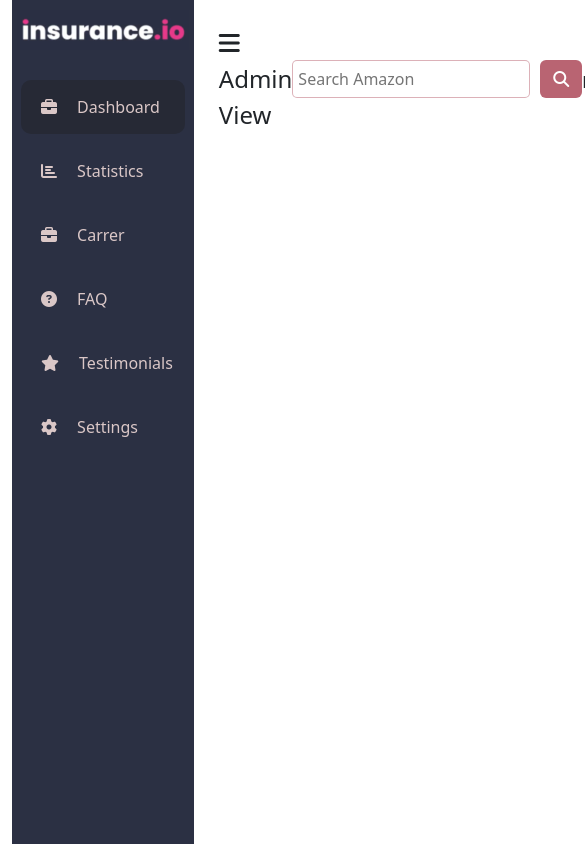
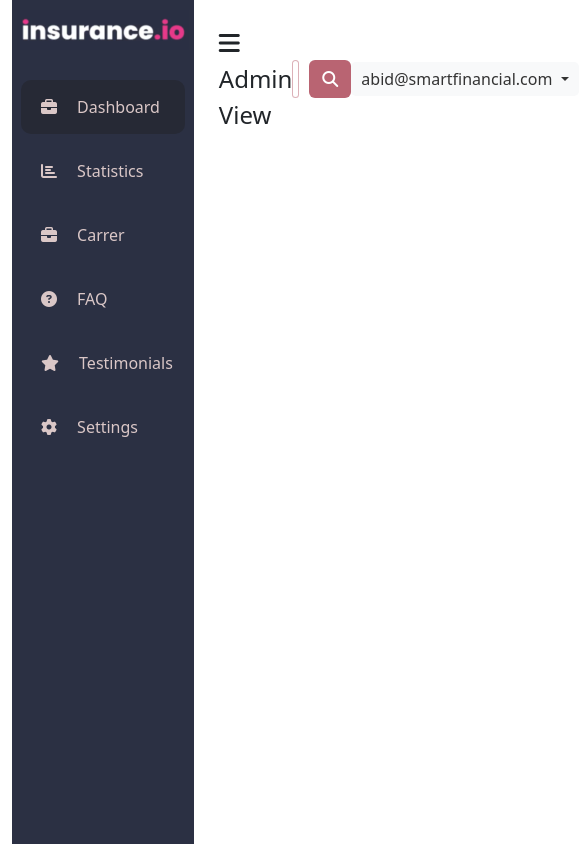
Before and after one commit to amira2011/insurance, a plain HTML site: page index.html in a window 390 px wide. Shown: the top 844 px of the page, 585 px wide, since content can reach past the window. Drawn offline with nearby package versions, Linux system fonts and the light colour scheme.

Commit message:
Dropdown

```diff
--- a/index.html
+++ b/index.html
@@ -68,17 +68,31 @@
             <div class="nav-logo"><i class="fas fa-bars"></i> Admin View</div>
 
             <div class="nav-search d-flex">
-              <input
-                type="text"
-                placeholder="Search Amazon"
-                class="search-input"
-              />
+              <input type="text" placeholder="Search  " class="search-input" />
               <div class="btn">
                 <i class="fa-solid fa-magnifying-glass"></i>
               </div>
             </div>
 
-            <div class="nav-signin"><div class="logo">Dashboard</div></div>
+            <div class="dropdown">
+              <a
+                class="btn dropdown-toggle"
+                href="#"
+                role="button"
+                id="email-dropdownMenuLink"
+                data-bs-toggle="dropdown"
+                aria-expanded="false"
+              >
+                abid@smartfinancial.com
+              </a>
+
+              <ul
+                class="dropdown-menu email-dropdown-menu"
+                aria-labelledby="email-dropdownMenuLink"
+              >
+                <li><a class="dropdown-item" href="#">Logout</a></li>
+              </ul>
+            </div>
           </div>
         </div>
       </div>
--- a/style.css
+++ b/style.css
@@ -112,4 +112,29 @@ body {
   margin-right: 10px;
   border-radius: 5px;
   border: 1px solid rgba(185, 100, 114, 0.5);
+  width: 100%;
 }
+.nav-search input:focus {
+  border: 2px solid rgb(185, 100, 114);
+  outline: none;
+  box-shadow: 0 0 8px rgba(185, 100, 114, 0.5);
+}
+
+#email-dropdownMenuLink {
+  background-color: #f8f9fa;
+  color: #333;
+  border: none;
+  padding: 5px 10px;
+  border-radius: 5px;
+  text-decoration: none;
+}
+#email-dropdownMenuLink:hover,
+#email-dropdownMenuLink:focus {
+  background-color: #e2e6ea;
+  color: #000;
+  box-shadow: 0 0 5px rgba(185, 100, 114, 0.5);
+  border: none;
+}
+.email-dropdown-menu {
+  min-width: 200px; /* Set minimum width */
+}
```
